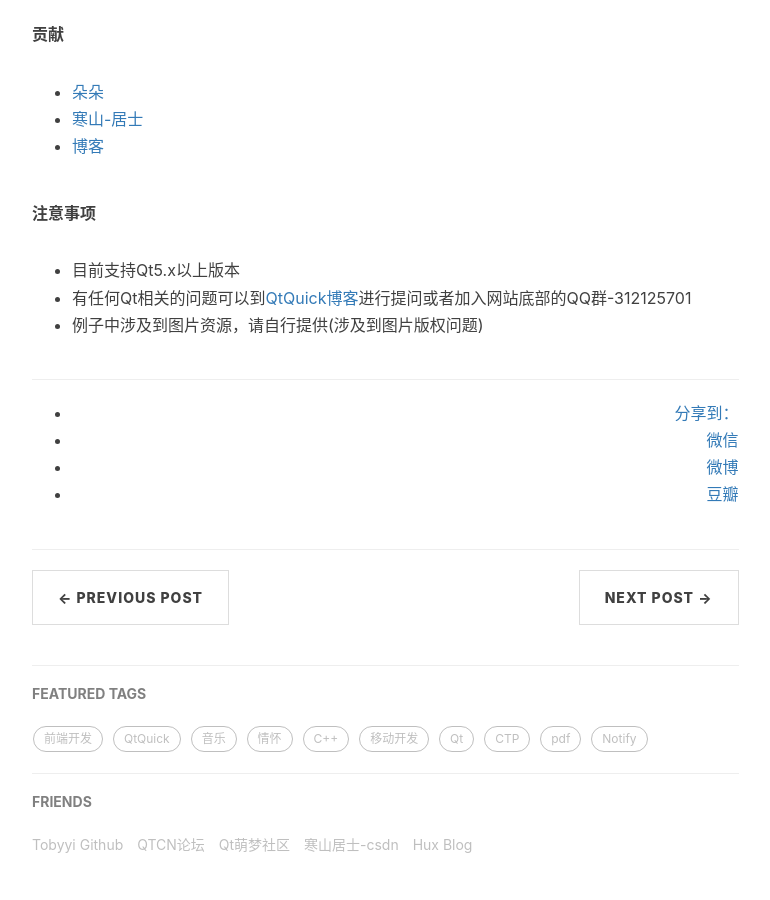
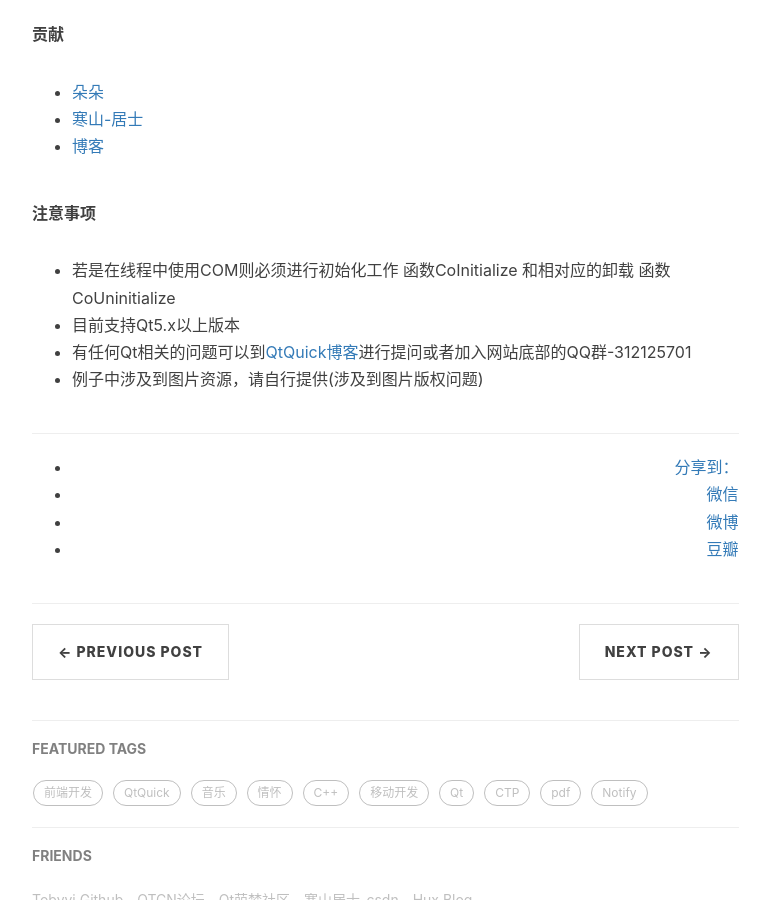
Before and after one commit to toby20130333/toby20130333.github.io, a Jekyll site: the page built from _posts/2017-07-03-Qt-Word-COM.markdown, in a window 1280 px wide and 900 px high, scrolled down 4242 px. Shown: the whole window, without its empty margins (233-1003 px from the left). Built offline with Jekyll 4.4.1, drawn with Linux system fonts in a browser that asks for light colours; nearby versions of some CDN libraries; comment, search, counter and statistics services are not loaded.

Commit message:
modified

```diff
--- a/_posts/2017-07-03-Qt-Word-COM.markdown
+++ b/_posts/2017-07-03-Qt-Word-COM.markdown
@@ -194,6 +194,7 @@ excel = NULL;
 
 **注意事项**
 
+* 若是在线程中使用COM则必须进行初始化工作 函数CoInitialize 和相对应的卸载 函数CoUninitialize
 * 目前支持Qt5.x以上版本
 * 有任何Qt相关的问题可以到[QtQuick博客](http://www.heilqt.com)进行提问或者加入网站底部的QQ群-312125701
 * 例子中涉及到图片资源，请自行提供(涉及到图片版权问题)
```
